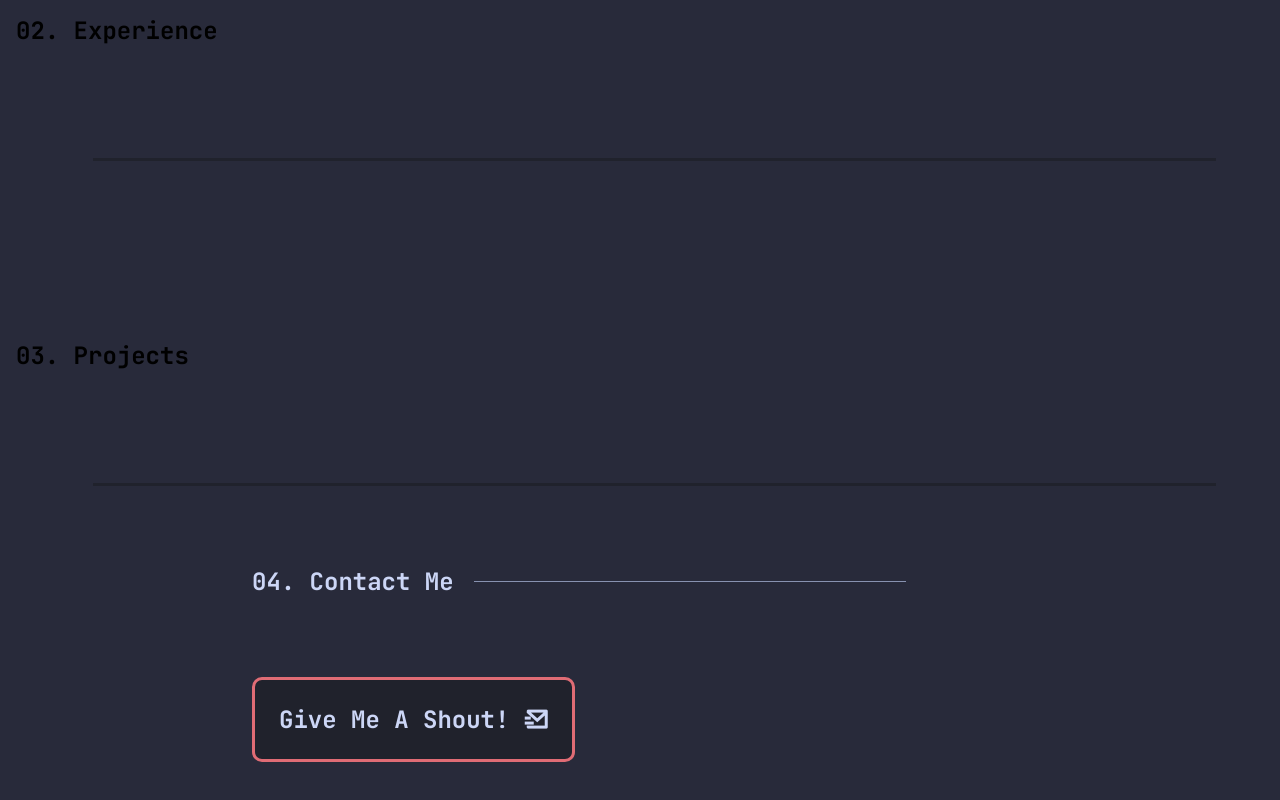
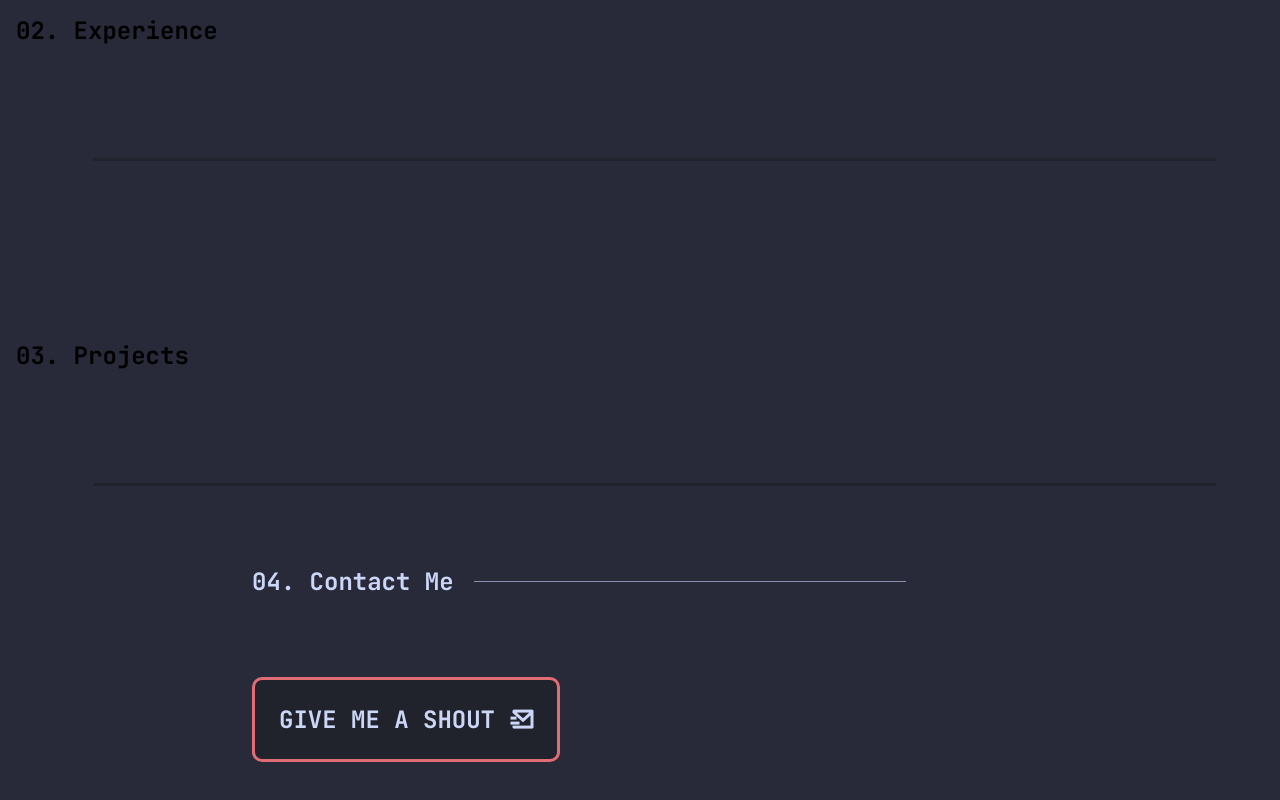
Before and after one commit to BlazingJaydon/BlazingJaydon.github.io, a plain HTML site: page index.html in a window 1280 px wide. Shown: the part 1532-2332 px from the top of the page. Drawn offline with nearby package versions, Linux system fonts and the light colour scheme.

Commit message:
made updates to the contact section

```diff
--- a/index.html
+++ b/index.html
@@ -123,8 +123,8 @@
                     <div class="section-divider"></div>
                 </div>
                 <div class="section-content">
-                    <div>
-                        <h1 class="contact-button" id="contact-btn">Give Me A Shout! <i class="ri-mail-send-line"></i></h1>
+                    <div class="email">
+                        <a href="mailto:jaydonhodge@gmail.com?cc=jlh7209@psu.edu"><h1 class="contact-button" id="contact-btn">GIVE ME A SHOUT <i class="ri-mail-send-line"></i></h1></a>
                     </div>
                 </div>
             </section>
--- a/js/main.js
+++ b/js/main.js
@@ -62,9 +62,4 @@ Array.prototype.forEach.call(navToggles, function(navToggle) {
 });
 
 
-//----HELPER FUNCTIONS FOR THE CONTACT BUTTON----//
-contactButton.addEventListener('click',() => {
-    window.open('JaydonHodge-resume.pdf', '_blank');
-})
-
 /////////////////////////////////////////////////////////////////////////////
--- a/styles.css
+++ b/styles.css
@@ -514,6 +514,10 @@ button.resume:active {
         transition: ease-in-out 0.2s;
     }
 
+    #contact .email a {
+        text-decoration: none;
+    }
+
     #contact .contact-button:hover {
         cursor: pointer;
         transform: translate(-2px, -2px);
```
